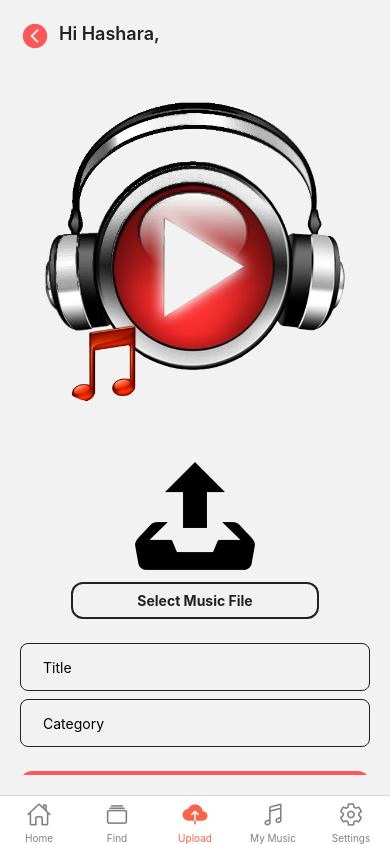
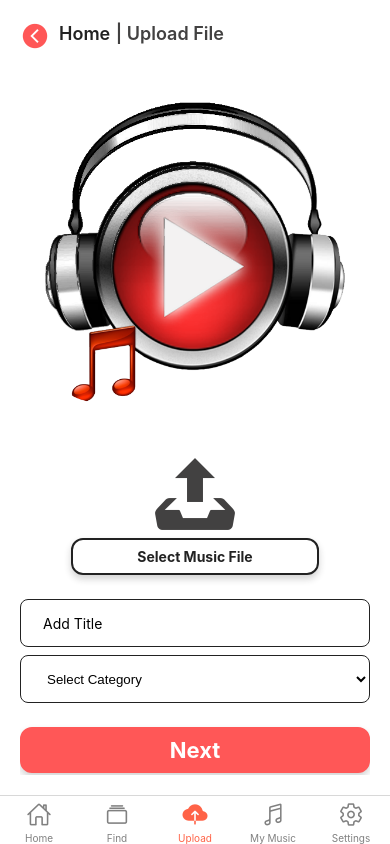
Before and after one commit to Hashara13/Toop-Mobile-application, a React Native app: screen /Upload in a window 390 px wide. Built offline with nearby package versions, Linux system fonts and the light colour scheme.

Commit message:
Upload / Add contributor updated

```diff
--- a/components/Button.js
+++ b/components/Button.js
@@ -1,6 +1,6 @@
-import { Text, TouchableOpacity, StyleSheet } from 'react-native'
-import React from 'react'
-import COLORS from '../constants/colors'
+import { Text, TouchableOpacity, StyleSheet } from "react-native";
+import React from "react";
+import COLORS from "../constants/colors";
 
 const Button = (props) => {
   const filledBgColor = props.color || COLORS.primary;
@@ -12,15 +12,23 @@ const Button = (props) => {
     <TouchableOpacity
       style={{
         ...styles.button,
-                ...{ backgroundColor: '#FF5757' },
-                ...props.style
+        ...{ backgroundColor: "#FF5757" },
+        ...props.style,
       }}
       onPress={props.onPress}
     >
-            <Text style={{ fontSize: props.fontSize || 22, fontWeight:props.fontWeight|| '700', color:props.color || textColor }}>{props.title}</Text>
+      <Text
+        style={{
+          fontSize: props.fontSize || 22,
+          fontWeight: props.fontWeight || "700",
+          color: props.color || textColor,
+        }}
+      >
+        {props.title}
+      </Text>
     </TouchableOpacity>
-    )
-}
+  );
+};
 
 const styles = StyleSheet.create({
   button: {
@@ -29,8 +37,12 @@ const styles = StyleSheet.create({
     borderColor: COLORS.primary,
     borderWidth: 2,
     borderRadius: 12,
-        alignItems: 'center',
-        justifyContent: 'center'
-    }
-})
-export default Button
+    alignItems: "center",
+    justifyContent: "center",
+    shadowColor: COLORS.black,
+    shadowOffset: { width: 0, height: 4 },
+    shadowOpacity: 0.2,
+    shadowRadius: 7,
+  },
+});
+export default Button;
--- a/components/Input.js
+++ b/components/Input.js
@@ -38,6 +38,7 @@ InputTab: {
     height: 48,
     borderColor: COLORS.black,
     borderWidth: 1,
+    backgroundColor:COLORS.white,
     borderRadius: 8,
     alignItems: "center",
     justifyContent: "center",
--- /dev/null
+++ b/components/Picker.js
@@ -0,0 +1,52 @@
+import React, { useState } from "react";
+import {
+  View,
+  Text,
+  TextInput,
+  StyleSheet,
+  FlatList,
+  Pressable,
+  TouchableOpacity,
+  Button,
+} from "react-native";
+import * as ImagePicker from "expo-image-picker";
+import { Picker } from "@react-native-picker/picker";
+import { Input, CheckBox } from "react-native-elements";
+import Icon from "react-native-vector-icons/MaterialCommunityIcons";
+import COLORS from "../constants/colors";
+
+const PickerTab = ({value,itemName}) => {
+  return  (
+    <Picker
+    selectedValue={category}
+    onValueChange={(itemValue) => setCategory(itemValue)}
+    style={styles.picker}
+  >
+    <Picker.Item label={itemName} value={value} />
+    {/* <Picker.Item label="Pop" value="Pop" />
+    <Picker.Item label="Rock" value="Rock" />
+    <Picker.Item label="Jazz" value="Jazz" />
+    <Picker.Item label="Classical" value="Classical" />
+    <Picker.Item label="Hip-Hop" value="Hip-Hop" />
+    <Picker.Item label="Country" value="Country" />
+    <Picker.Item label="Electronic" value="Electronic" /> */}
+  </Picker>
+
+  )
+
+};
+const styles = StyleSheet.create({
+    picker:{
+        width: "100%",
+        height: 48,
+        borderColor: COLORS.black,
+        backgroundColor: COLORS.white,
+        borderWidth: 1,
+        borderRadius: 8,
+        alignItems: "center",
+        justifyContent: "center",
+        marginVertical: 4,
+        paddingLeft: 22,
+      },
+})
+export default PickerTab;
--- a/components/UploadHeader.js
+++ b/components/UploadHeader.js
@@ -5,10 +5,13 @@ import { useNavigation } from "@react-navigation/native";
 import Ionicons from "@expo/vector-icons/Ionicons";
 
 
-const UpHeader = ({ placeholder1,Back }) => {
+const UpHeader = ({ placeholder1,targetSrc,placeholder2,targetSrc2}) => {
   const navigation = useNavigation();
   const handleUploadPress = () => {
-    navigation.navigate({Back});
+    navigation.navigate(targetSrc);
+  };
+  const handleUploadPress2 = () => {
+    navigation.navigate(targetSrc2);
   };
 
   return (
@@ -20,6 +23,7 @@ const UpHeader = ({ placeholder1,Back }) => {
         style={styles.Icon}
       />
       <Text style={styles.HeaderText}>{placeholder1}</Text>{" "}
+      <Text style={styles.HeaderText2}  onPress={handleUploadPress2}>{placeholder2}</Text>{" "}
     </TouchableOpacity>
   );
 };
@@ -36,6 +40,13 @@ const styles = StyleSheet.create({
     fontWeight: 600,
     paddingLeft: 9,
   },
+  HeaderText2: {
+    fontSize: 18,
+    paddingVertical: 3,
+    color: COLORS.grey,
+    fontWeight: 600,
+    paddingLeft: 1,
+  },
 });
 
 export default UpHeader;
--- a/package.json
+++ b/package.json
@@ -13,6 +13,7 @@
     "@fortawesome/fontawesome-svg-core": "^6.5.2",
     "@fortawesome/react-native-fontawesome": "^0.3.2",
     "@react-native-community/masked-view": "^0.1.11",
+    "@react-native-picker/picker": "^2.7.7",
     "@react-navigation/bottom-tabs": "^6.5.20",
     "@react-navigation/native": "^6.1.17",
     "@react-navigation/native-stack": "^6.9.12",
--- a/screens/Upload.js
+++ b/screens/Upload.js
@@ -11,21 +11,24 @@ import {
   TouchableOpacity,
   // Button,
 } from "react-native";
+import PickerTab from "../components/Picker";
+import { Picker } from "@react-native-picker/picker";
 import * as ImagePicker from "expo-image-picker";
 import { Input, CheckBox } from "react-native-elements";
 import Icon from "react-native-vector-icons/MaterialCommunityIcons";
 import COLORS from "../constants/colors";
 import UpHeader from "../components/UploadHeader";
 import InputForm from "../components/Input";
-import Entypo from '@expo/vector-icons/Entypo';
+import Entypo from "@expo/vector-icons/Entypo";
 import Button from "../components/Button";
 import HomeScreen from "./HomeScreen";
+import Ionicons from "@expo/vector-icons/Ionicons";
 import { color } from "react-native-elements/dist/helpers";
-
 
 const Upload = ({ navigation }) => {
   const [step, setStep] = useState(1);
   const [musicFile, setMusicFile] = useState(null);
+  const [musicFileName, setMusicFileName] = useState("");
   const [isChecked, setIsChecked] = useState(false);
   const [title, setTitle] = useState("");
   const [category, setCategory] = useState("");
@@ -55,6 +58,9 @@ const Upload = ({ navigation }) => {
 
       if (!result.cancelled) {
         setMusicFile(result.uri);
+        const uriParts = result.uri.split("/");
+        const fileName = uriParts[uriParts.length - 1];
+        setMusicFileName(fileName);
       }
     } catch (error) {
       console.log("Error selecting music file:", error);
@@ -104,72 +110,79 @@ const Upload = ({ navigation }) => {
     switch (step) {
       case 1:
         return (
-
           <View style={styles.stepContainer}>
-
             <UpHeader
-              placeholder1="Hi Hashara,"
+              placeholder1="Home"
+              placeholder2=" | Upload File"
               icon="Upload"
-              placeholder="UPLOAD  "
-              onPress={HomeScreen}
+              targetSrc="HomeScreen"
+              targetSrc2="Upload File"
             />
             <ScrollView showsHorizontalScrollIndicator={false}>
               <View style={styles.parentContainer}>
                 <View style={styles.ImgContainer}>
                   <Image
-         source={require('../assets/mc.png')}
+                    source={require("../assets/mc.png")}
                     style={styles.imageStyle}
                     resizeMode="content"
                   />
                 </View>
               </View>
               <View style={styles.UploadCont}>
-            <Entypo  name="upload" size={120} color="black" />
+                <Entypo name="upload" size={80} color={COLORS.grey} />
                 <Button
                   style={{
                     paddingBottom: 8,
                     paddingVertical: 8,
-              width:"80%",
+                    width: "80%",
                     borderColor: COLORS.black,
                     backgroundColor: "transparent",
-              fontSize:10,
-               color:COLORS.black,
+                    fontSize: 10,
+                    color: COLORS.black,
                     borderWidth: 2,
                     borderRadius: 12,
-              alignItems: 'center',
-              justifyContent: 'center'
+                    alignItems: "center",
+                    justifyContent: "center",
                   }}
                   fontSize={14}
                   color={COLORS.black}
                   title="Select Music File"
                   onPress={selectMusicFile}
-
                 />
+                {musicFileName ? (
+                  <Text style={styles.fileNameText}>{musicFileName}</Text>
+                ) : null}
               </View>
               <View style={styles.TextInputContainer}>
                 <InputForm
                   value={title}
-                placeholder="Title"
+                  placeholder="Add Title"
                   onChangeText={setTitle}
                 />
-
-              <InputForm
-                value={category}
-                placeholder="Category"
-                onChangeText={setCategory}
-              />
-
+                <Picker
+                  selectedValue={category}
+                  onValueChange={(itemValue) => setCategory(itemValue)}
+                  style={styles.picker}
+                >
+                  <Picker.Item label="Select Category" value="" />
+                  <Picker.Item label="Pop" value="Pop" />
+                  <Picker.Item label="Rock" value="Rock" />
+                  <Picker.Item label="Jazz" value="Jazz" />
+                  <Picker.Item label="Classical" value="Classical" />
+                  <Picker.Item label="Hip-Hop" value="Hip-Hop" />
+                  <Picker.Item label="Country" value="Country" />
+                  <Picker.Item label="Electronic" value="Electronic" />
+                </Picker>
                 <Button
-              style={{ marginVertical:20,paddingBottom: 8,
-                paddingVertical: 8,}}
-
+                  style={{
+                    marginVertical: 20,
+                    paddingBottom: 8,
+                    paddingVertical: 8,
+                  }}
                   title="Next"
                   onPress={() => setStep(2)}
                   color={COLORS.white}
                 />
-
-
-
               </View>
             </ScrollView>
           </View>
@@ -178,58 +191,70 @@ const Upload = ({ navigation }) => {
         return (
           <View style={styles.stepContainer}>
             <UpHeader
-              placeholder1="Hi Hashara,"
-              icon="Upload"
-              placeholder="UPLOAD  "
-              onPress={Upload}
+              placeholder1="Upload"
+              placeholder2=" | Add Contributors"
+              targetSrc="Upload"
+              targetSrc2="Upload File"
             />
-            <View style={styles.TextInputForm}>
-              <TextInput
-                style={styles.InputTab}
+            <ScrollView showsHorizontalScrollIndicator={false}>
+              <View
+                style={{
+                  flex: 1,
+                  justifyContent: "center",
+                  alignItems: "center",
+                  marginVertical: 30,
+                }}
+              >
+                <Ionicons name="person-add" size={160} color={COLORS.grey} />
+              </View>
+              <View style={styles.InputContainer}>
+                <InputForm
+                  value={newContributor.name}
                   placeholder="Contributor Name"
-                value={newContributor.name}
                   onChangeText={(text) =>
                     setNewContributor({ ...newContributor, name: text })
                   }
                 />
-            </View>
+                <Picker
+                  selectedValue={category}
+                  onValueChange={(itemValue) => setCategory(itemValue)}
+                  style={styles.picker}
+                >
+                  <Picker.Item label="Select Role" value="" />
+                  <Picker.Item label="Vocalist" value="Pop" />
+                  <Picker.Item label="Lyricist" value="Rock" />
+                  <Picker.Item label="Musician" value="Jazz" />
+                </Picker>
 
-            <View style={styles.TextInputForm}>
-              <TextInput
-                style={styles.InputTab}
-                placeholder="Role (Vocalist, Lyricist, Musician)"
-                value={newContributor.role}
-                onChangeText={(text) =>
-                  setNewContributor({ ...newContributor, role: text })
-                }
-              />
-            </View>
-            <View style={styles.container1}>
-              {options.map((option) => (
-                <CheckBox
-                  key={option.id}
-                  title={option.label}
-                  checked={selectedOptions.includes(option.id)}
-                  onPress={() => handleCheckBoxPress(option.id)}
-                  containerStyle={styles.checkboxContainer}
-                />
-              ))}
-            </View>
-            <View style={styles.TextInputForm}>
-              <TextInput
-                style={styles.InputTab}
+                <InputForm
                   placeholder="Percentage"
                   value={newContributor.percentage}
                   onChangeText={(text) =>
                     setNewContributor({ ...newContributor, percentage: text })
                   }
                 />
-            </View>
+
                 <Button
+                  style={{
+                    paddingBottom: 15,
+                    flex: 1,
+                    paddingVertical: 15,
+                    width: "80%",
+                    borderColor: COLORS.black,
+                    backgroundColor: COLORS.black,
+                    marginVertical: 10,
+                    marginHorizontal: 35,
+                    borderWidth: 2,
+                    borderRadius: 8,
+                    alignItems: "center",
+                    justifyContent: "center",
+                  }}
+                  fontSize={18}
+                  color={COLORS.white}
                   title="Add Contributor"
                   onPress={addContributor}
-              color="orange"
                 />
+
                 <FlatList
                   data={contributors}
                   // data={options}
@@ -244,17 +269,19 @@ const Upload = ({ navigation }) => {
                   )}
                   keyExtractor={(item, index) => index.toString()}
                 />
+              </View>
+
               <Button
+                style={{
+                  marginVertical: 20,
+                  paddingBottom: 8,
+                  paddingVertical: 8,
+                }}
                 title="Next"
-              filled
                 onPress={() => setStep(3)}
-              styles={styles.NextButton}
-              style={{
-                marginTop: 18,
-                marginBottom: 4,
-              }}
+                color={COLORS.white}
               />
-            {/* <Button title="Next" onPress={() => setStep(3)} color="orange" /> */}
+            </ScrollView>
           </View>
         );
       case 3:
@@ -358,9 +385,10 @@ const styles = StyleSheet.create({
     flex: 1,
     justifyContent: "center",
     borderColor: COLORS.black,
+    backgroundColor: COLORS.white,
     borderRadius: "12px",
     paddingHorizontal: 16,
-    backgroundColor: COLORS.primary,
+    backgroundColor: COLORS.white,
   },
   checkboxContainer: {
     marginVertical: 10,
@@ -372,13 +400,14 @@ const styles = StyleSheet.create({
   },
   container: {
     flex: 1,
+    backgroundColor: COLORS.white,
     padding: 20,
     justifyContent: "center",
   },
   parentContainer: {
     flex: 1,
-    justifyContent: 'center',
-    alignItems: 'center',
+    justifyContent: "center",
+    alignItems: "center",
   },
   title: {
     fontSize: 24,
@@ -388,8 +417,7 @@ const styles = StyleSheet.create({
   },
   stepContainer: {
     flex: 1,
-    // marginHorizontal: 22,
-    // marginVertical: 22,
+    backgroundColor: COLORS.white,
   },
   TextInputContainer: {
     marginVertical: 20,
@@ -430,6 +458,12 @@ const styles = StyleSheet.create({
     fontWeight: "bold",
     marginBottom: 10,
   },
+  fileNameText: {
+    marginTop: 10,
+    color: COLORS.grey,
+    fontSize: 14,
+    textAlign: "center",
+  },
   TextInputForm: {
     width: "100%",
     height: 48,
@@ -461,27 +495,47 @@ const styles = StyleSheet.create({
   },
   ImgContainer: {
     marginVertical: 49,
-    marginHorizontal:20,
-    alignItems: 'center',
-  justifyContent:'center',
+    marginHorizontal: 20,
+    alignItems: "center",
+    justifyContent: "center",
     //   alignContent:'center',
     width: 300,
     height: 300,
-
   },
-
+  InputContainer: {
+    shadowColor: COLORS.black,
+    borderColor: COLORS.black,
+    borderRadius: 10,
+    borderWidth: 0,
+    paddingBottom: 10,
+    shadowOffset: { width: 0, height: 4 },
+    shadowOpacity: 0.2,
+    shadowRadius: 7,
+  },
   imageStyle: {
-    width: '100%',
-    height: '100%',
+    width: "100%",
+    height: "100%",
     borderRadius: 32,
   },
-  UploadCont:{
-    marginHorizontal:20,
-    marginVertical:0,
+  UploadCont: {
+    marginHorizontal: 20,
+    marginVertical: 0,
 
-    alignItems:"center",
-    flexDirection:"column",
+    alignItems: "center",
+    flexDirection: "column",
     justifyContent: "center",
+  },
+  picker: {
+    width: "100%",
+    height: 48,
+    borderColor: COLORS.black,
+    backgroundColor: COLORS.white,
+    borderWidth: 1,
+    borderRadius: 8,
+    alignItems: "center",
+    justifyContent: "center",
+    marginVertical: 4,
+    paddingLeft: 22,
   },
 });
 
```
Also changed, not shown: 1 other file (tests, documents, lock files or other folders). Lines whose indentation alone changed are shown as unchanged.
